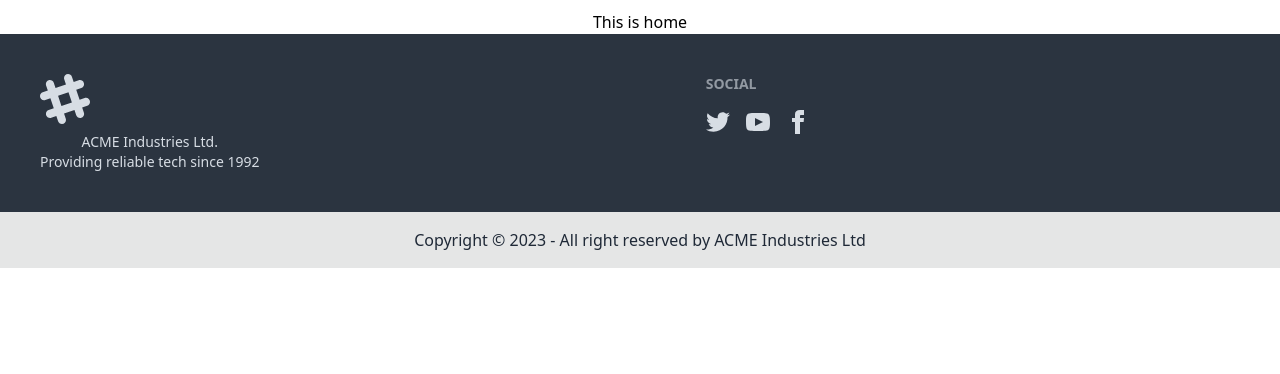
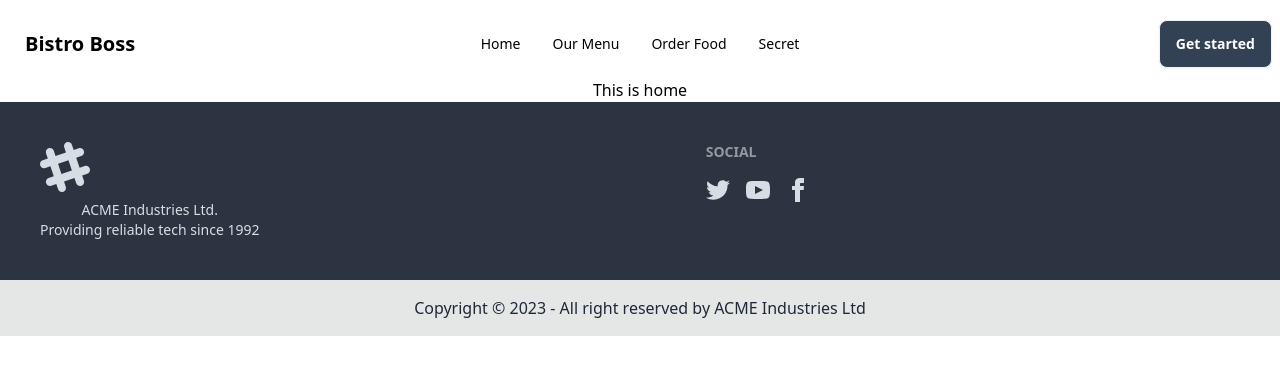
Before and after one commit to rahathasanDev/Bistro-Boss-client, a React (Vite) app: page / in a window 1280 px wide. Shown: the top 374 px of the page. Built offline with nearby package versions, Linux system fonts and the light colour scheme.

Commit message:
navbar section completed

```diff
--- a/src/Layout/Main.jsx
+++ b/src/Layout/Main.jsx
@@ -1,9 +1,11 @@
 import { Outlet } from "react-router-dom";
 import Footer from "../Pages/Shared/Footer/Footer";
+import Navbar from "../Pages/Shared/Navbar/Navbar";
 
 const Main = () => {
   return (
     <div>
+      <Navbar></Navbar>
       <Outlet></Outlet>
       <Footer></Footer>
     </div>
--- a/src/Pages/Shared/Navbar/Navbar.jsx
+++ b/src/Pages/Shared/Navbar/Navbar.jsx
@@ -1,10 +1,39 @@
-import React from 'react';
+import { Link } from "react-router-dom";
+
 
 const Navbar = () => {
+
+  const navOptions = <>
+  <li><Link to="/">Home</Link></li>
+  <li><Link to="/menu">Our Menu</Link></li>
+  <li><Link to="/order/salad">Order Food</Link></li>
+  <li><Link to="/secret">Secret</Link></li>
+
+</>
   return (
-    <div>
-
+    <>
+    <div className="navbar  z-10  max-w-screen-xl">
+        <div className="navbar-start">
+            <div className="dropdown">
+                <label tabIndex={0} className="btn btn-ghost lg:hidden">
+                    <svg xmlns="http://www.w3.org/2000/svg" className="h-5 w-5" fill="none" viewBox="0 0 24 24" stroke="currentColor"><path strokeLinecap="round" strokeLinejoin="round" strokeWidth="2" d="M4 6h16M4 12h8m-8 6h16" /></svg>
+                </label>
+                <ul tabIndex={0} className="menu menu-compact dropdown-content mt-3 p-2 shadow bg-base-100 rounded-box w-52">
+                    {navOptions}
+                </ul>
+            </div>
+            <a className="btn btn-ghost normal-case text-xl">Bistro Boss</a>
+        </div>
+        <div className="navbar-center hidden lg:flex">
+            <ul className="menu menu-horizontal px-1">
+                {navOptions}
+            </ul>
+        </div>
+        <div className="navbar-end">
+            <a className="btn bg-slate-700 text-white">Get started</a>
+        </div>
     </div>
+</>
   );
 };
 
```
